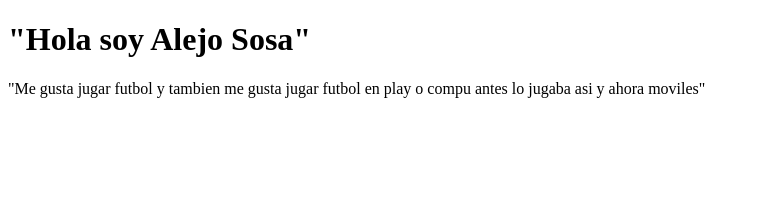
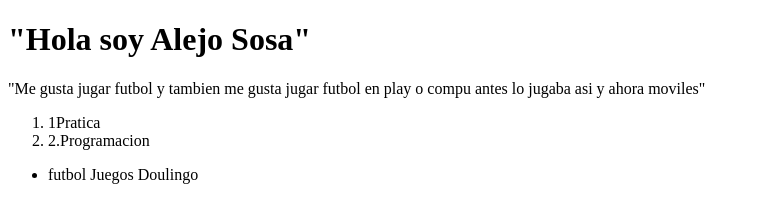
Before and after one commit to Alejocrack2024/Alejo10, a plain HTML site: page index.html in a window 1280 px wide. Shown: the whole page, without its empty margins (0-759 px from the left). Drawn offline with Linux system fonts and the light colour scheme.

Commit message:
Segundo commit

```diff
--- a/index.html
+++ b/index.html
@@ -12,6 +12,22 @@
     <p>
     "Me gusta jugar futbol y tambien me gusta jugar futbol en play o compu antes lo jugaba asi y ahora moviles"
     </p>
+    <ol>
+        <li>
+            1Pratica
+        </li>
+        <li>
+            2.Programacion
+        </li>
+    </ol>
+
+    <ul>
+        <li>
+            futbol
+            Juegos
+            Doulingo
+        </li>
+    </ul>
 
 </body>
 </html>
```
